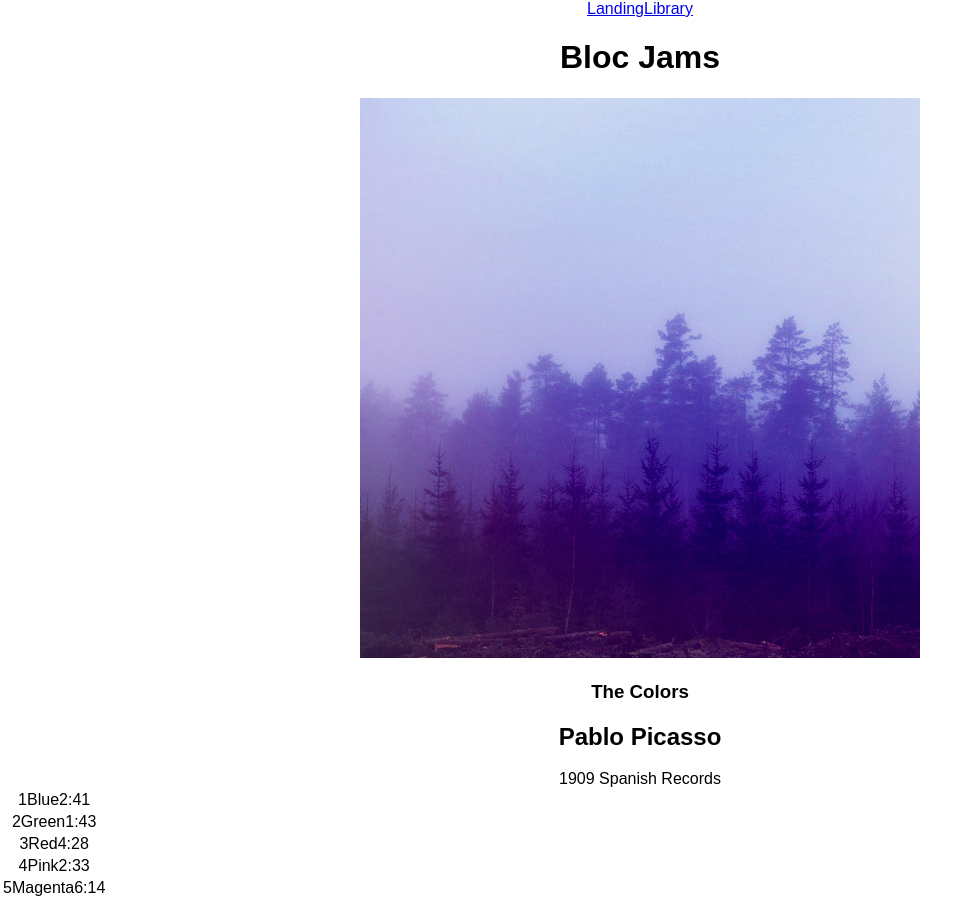
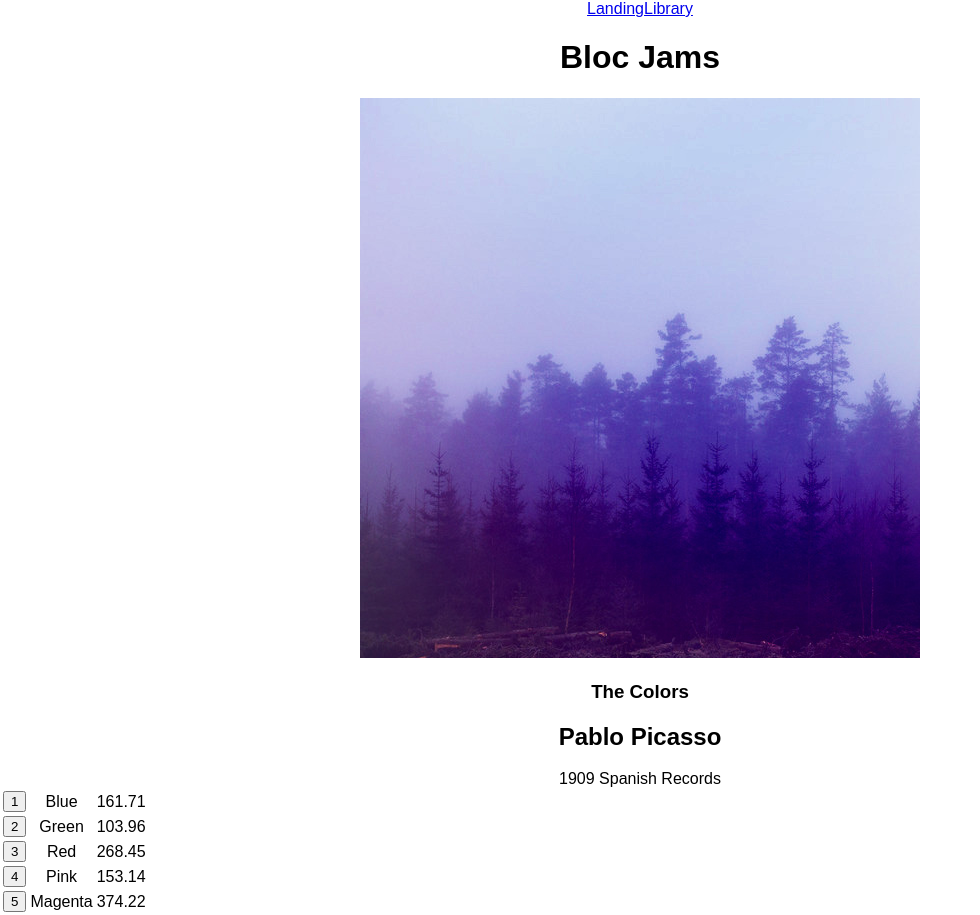
Before and after one commit to rileyradoll/bloc-jams-react, a React (Create React App) app: page /album/the-colors in a window 1280 px wide. Shown: the whole page, without its empty margins (0-980 px from the left). Built offline with nearby package versions, Linux system fonts and the light colour scheme.

Commit message:
Checkpoint 7 audio playback: completed

```diff
--- a/src/components/Album.js
+++ b/src/components/Album.js
@@ -10,8 +10,38 @@ class Album extends Component {
     });
 
     this.state = {
-      album: album
+      album: album,
+      currentSong: album.songs[0],
+      isPlaying: false
     };
+
+    this.audioElement = document.createElement('audio');
+    this.audioElement.src = album.songs[0].audioSrc;
+  }
+
+  play() {
+    this.audioElement.play();
+    this.setState({ isPlaying: true });
+  }
+
+  pause() {
+    this.audioElement.pause();
+    this.setState({ isplaying: false });
+  }
+
+  setSong(song) {
+    this.audioElement.src =song.audioSrc;
+    this.setState({ currentSong: song });
+  }
+
+  handleSongClick(song) {
+    const isSameSong = this.state.currentSong === song;
+    if (this.state.isPlaying && isSameSong) {
+      this.pause();
+    } else {
+      if (!isSameSong) { this.setSong(song); }
+      this.play();
+    }
   }
 
   render() {
@@ -32,13 +62,19 @@ class Album extends Component {
             <col id="song-duration-column" />
           </colgroup>
           <tbody>
-            {
-              this.state.album.songs.map( (song, index) =>
-              <tr key={index}>
-                <td>{index + 1}{song.title}{Math.floor(song.duration / 60 ) + ':' + Math.floor(song.duration % 60)}</td>
+            {this.state.album.songs.map( (song, index) =>
+              <tr className="song" key={index} onClick={() => this.handleSongClick(song)} >
+                <td className="song-actions">
+                  <button>
+                    <span className="song-Number">{index+1}</span>
+                    <span className="ion-play"></span>
+                    <span className="ion-pause"></span>
+                  </button>
+                </td>
+                <td className="song-title">{song.title}</td>
+                <td className="song-duration">{song.duration}</td>
               </tr>
-              )
-            }
+            )}
           </tbody>
         </table>
       </section>
```
